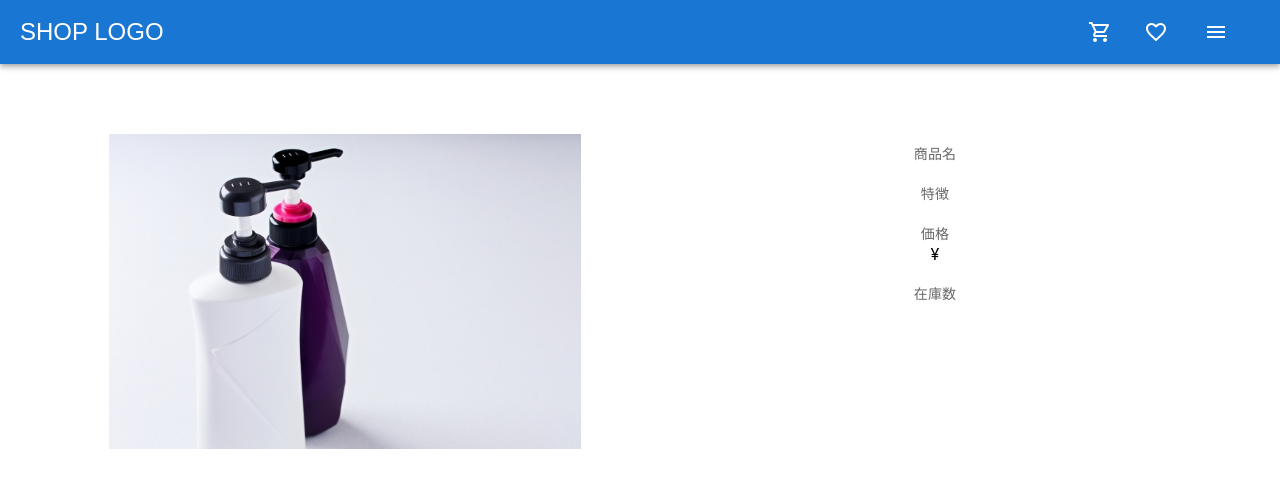
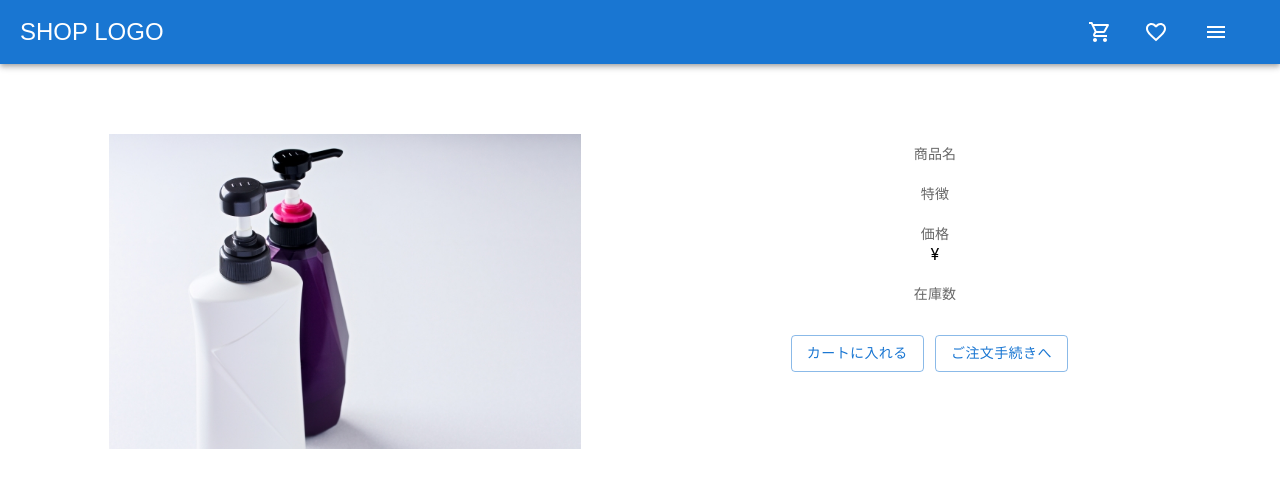
Before and after one commit to Onepiece2424/shampoo_ec_site, a React (Create React App) app in the folder frontend/: page /items/1 in a window 1280 px wide. Shown: the top 488 px of the page. Built offline with nearby package versions, Linux system fonts and the light colour scheme; no server answers.

Commit message:
カートに入れるボタンとご注文手続きへ遷移するためのボタンの作成

```diff
--- a/frontend/src/components/item/ItemDetail.jsx
+++ b/frontend/src/components/item/ItemDetail.jsx
@@ -1,14 +1,16 @@
 import React, { useState, useEffect } from 'react'
-import { useParams } from 'react-router-dom';
+import { useParams, useNavigate } from 'react-router-dom';
 import { fetchItemsDetail } from '../../apis/itemsDetail'
 import Typography from '@mui/material/Typography';
 import logo from '../..//20230416_シャンプー画像.jpg'
+import { Button } from '@mui/material';
 
 const ItemDetail = () => {
 
   const [item, setItem] = useState()
   const params = useParams();
   const id = params.id
+  const navigate = useNavigate();
 
   // 商品詳細データの取得
   useEffect(() => {
@@ -17,6 +19,11 @@ const ItemDetail = () => {
       setItem(data.items)
     )
   }, [id])
+
+  // 商品をカートに入れる
+  const InsertItemToCart = () => {
+    console.log('カートへ入れました。')
+  }
 
   return (
     <div className="contents">
@@ -49,6 +56,9 @@ const ItemDetail = () => {
             </Typography>
             <div>{item && item.stock}</div>
           </div>
+          <br></br>
+          <Button variant="outlined">カートに入れる</Button>
+          <Button variant="outlined" style={{ margin: '3mm'}} onClick={() => navigate('/order')}>ご注文手続きへ</Button>
         </div>
       </div>
     </div>
```
